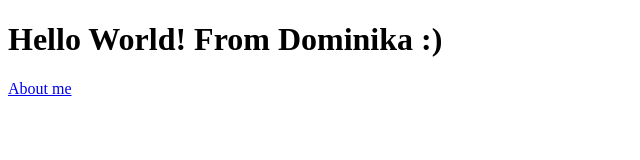
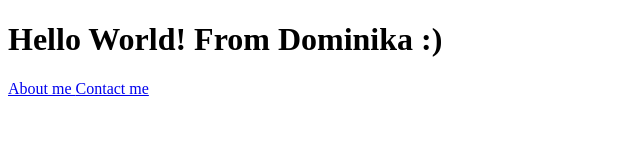
Before and after one commit to domsbytes/netlify_site, a plain HTML site: page index.html in a window 1280 px wide. Shown: the full height of the page, 0-640 px from the left. Drawn offline with Linux system fonts and the light colour scheme.

Commit message:
Update index.html

```diff
--- a/index.html
+++ b/index.html
@@ -9,6 +9,7 @@
 
     <h1>Hello World! From Dominika :) </h1>
     <a href="/about.html" > About me </a>
+     <a href="/contact.html" > Contact me </a>
 
 </body>
 </html>
```
